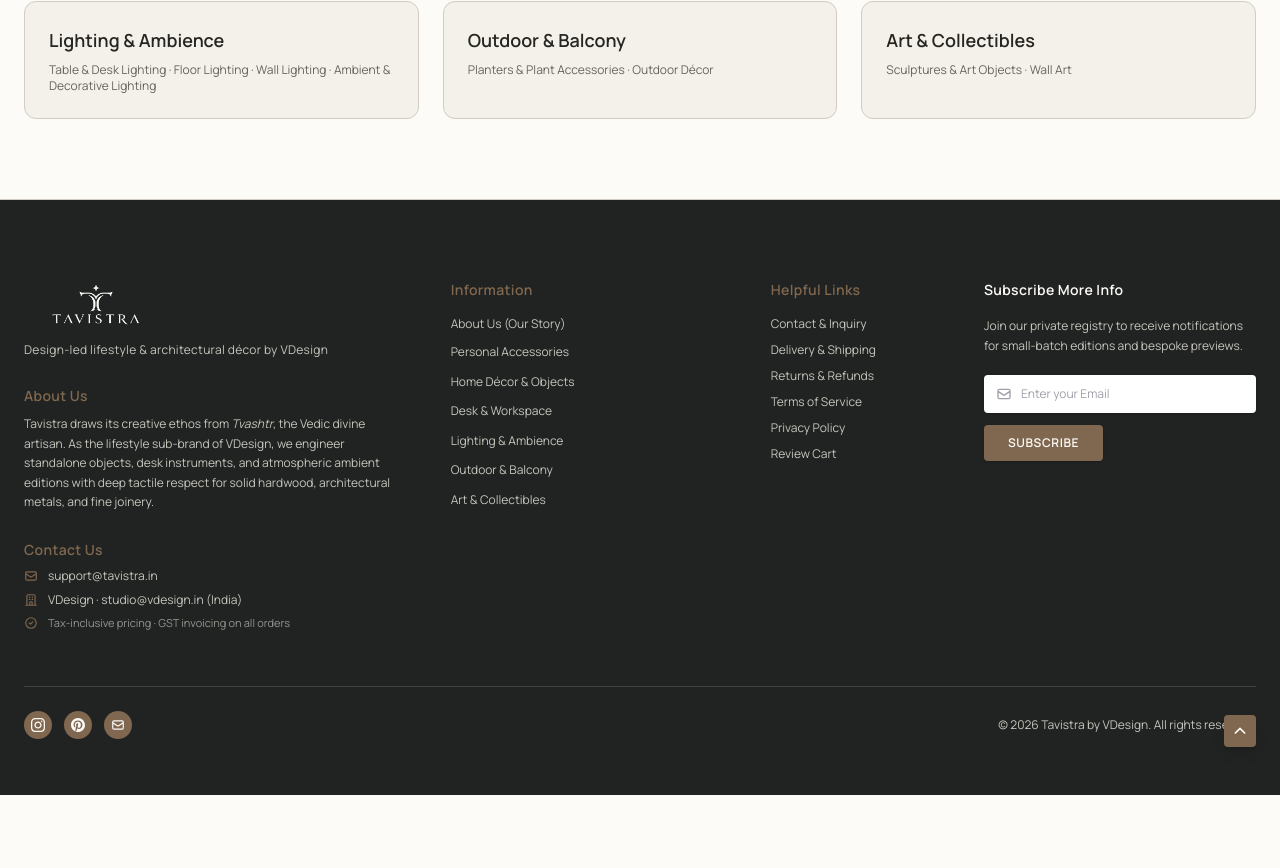
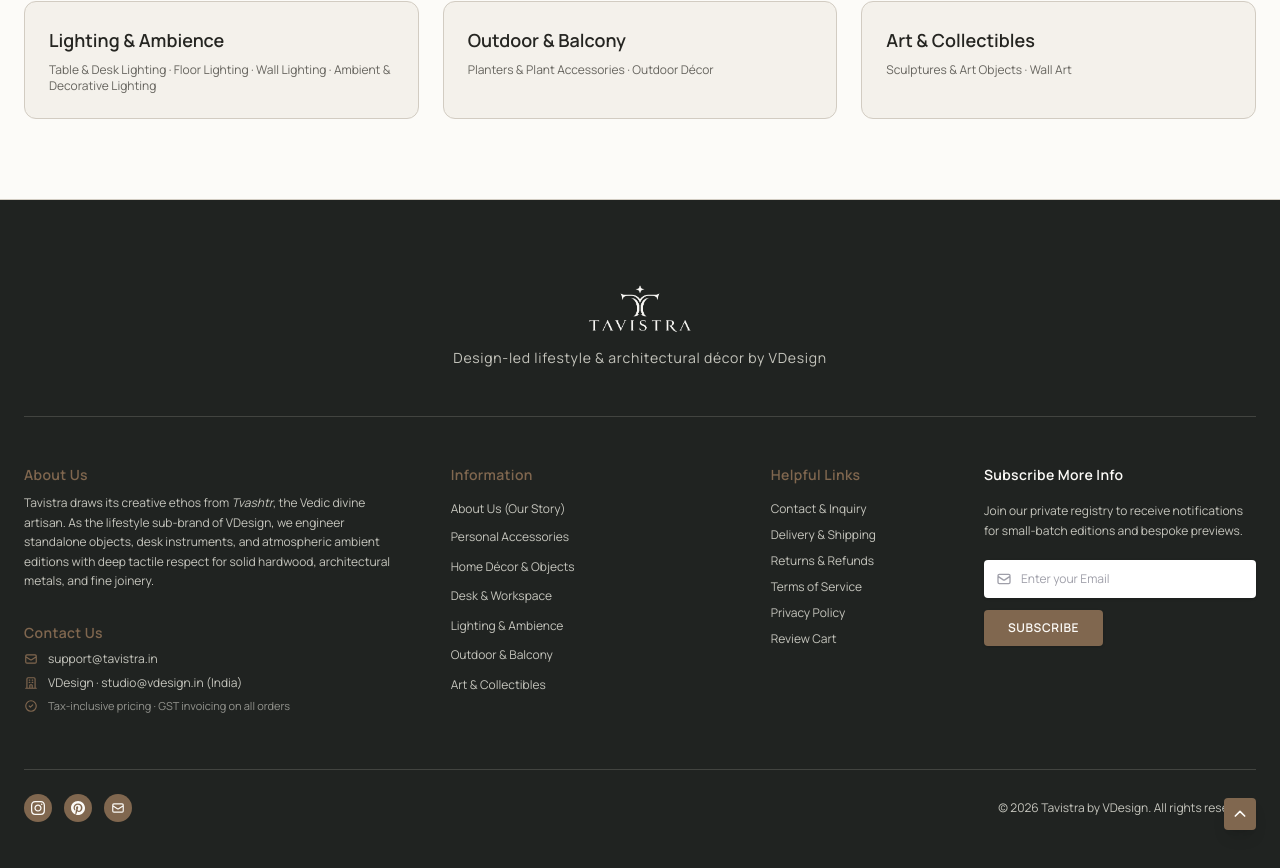
Before and after one commit to vsd9992/websiteTavistra, a Next.js app in the folder apps/storefront/: page / in a window 1280 px wide. Shown: the part 2569-3437 px from the top of the page. Before the commit the page ends 3364 px from the top, so only its background shows below. Built offline with nearby package versions, Linux system fonts and the light colour scheme.

Commit message:
feat(storefront): center brand block 1 and align content blocks 2, 3, 4 horizontally beneath it

```diff
--- a/apps/storefront/src/components/Footer.tsx
+++ b/apps/storefront/src/components/Footer.tsx
@@ -26,29 +26,29 @@ export function Footer() {
   return (
     <footer className="mt-auto border-t border-[var(--color-decorative-border)] bg-[var(--color-charcoal)] text-[var(--color-ivory)] relative">
       <div className="mx-auto max-w-7xl px-6 pt-16 pb-12 lg:pt-20 lg:pb-14">
-        {/* Main 4-Column Grid based on Reference Mockup */}
-        <div className="grid grid-cols-1 md:grid-cols-2 lg:grid-cols-12 gap-10 lg:gap-12 items-start">
-          {/* Column 1: Brand, Tagline, About Us & Contact Us (Span 4) */}
-          <div className="lg:col-span-4 space-y-6">
-            {/* Logo & Tagline */}
-            <div>
+        {/* Block 1: Centered Logo & Tagline */}
+        <div className="flex flex-col items-center justify-center text-center pb-12 border-b border-[var(--color-muted-dark)]/20">
           <Link href="/" className="inline-block transition-opacity hover:opacity-85">
             <Image
               src="/logo-full-light.png"
               alt="Tavistra by VDesign"
-                  width={240}
-                  height={80}
+              width={260}
+              height={86}
               priority={false}
-                  className="h-10 md:h-12 w-auto object-contain"
+              className="h-12 md:h-14 w-auto object-contain mx-auto"
             />
           </Link>
-              <p className="mt-2 text-xs text-[var(--color-muted-dark)] tracking-wide">
+          <p className="mt-3 text-xs md:text-sm text-[var(--color-muted-dark)] tracking-wider">
             Design-led lifestyle & architectural décor by VDesign
           </p>
         </div>
 
+        {/* Content Columns: Blocks 2, 3, 4 + Subscribe (All Top-Aligned) */}
+        <div className="pt-12 grid grid-cols-1 md:grid-cols-2 lg:grid-cols-12 gap-10 lg:gap-12 items-start">
+          {/* Block 2: About Us & Contact Us (Span 4) */}
+          <div className="lg:col-span-4 space-y-6">
             {/* About Us */}
-            <div className="space-y-2 pt-1">
+            <div className="space-y-2">
               <h4 className="text-sm font-semibold tracking-wide text-[var(--color-bronze)]">
                 About Us
               </h4>
@@ -58,7 +58,7 @@ export function Footer() {
             </div>
 
             {/* Contact Us */}
-            <div className="space-y-2 pt-1">
+            <div className="space-y-2 pt-2">
               <h4 className="text-sm font-semibold tracking-wide text-[var(--color-bronze)]">
                 Contact Us
               </h4>
@@ -87,7 +87,7 @@ export function Footer() {
             </div>
           </div>
 
-          {/* Column 2: Information / Catalogue (Span 3) */}
+          {/* Block 3: Information / Catalogue (Span 3) */}
           <div className="lg:col-span-3 space-y-4">
             <h4 className="text-sm font-semibold tracking-wide text-[var(--color-bronze)]">
               Information
@@ -111,7 +111,7 @@ export function Footer() {
             </ul>
           </div>
 
-          {/* Column 3: Helpful Links (Span 2) */}
+          {/* Block 4: Helpful Links (Span 2) */}
           <div className="lg:col-span-2 space-y-4">
             <h4 className="text-sm font-semibold tracking-wide text-[var(--color-bronze)]">
               Helpful Links
@@ -150,7 +150,7 @@ export function Footer() {
             </ul>
           </div>
 
-          {/* Column 4: Subscribe More Info (Span 3) */}
+          {/* Column: Subscribe More Info (Span 3) */}
           <div className="lg:col-span-3 space-y-4">
             <h4 className="text-sm font-semibold tracking-wide text-[var(--color-canvas)]">
               Subscribe More Info
@@ -188,7 +188,7 @@ export function Footer() {
 
         {/* Horizontal Divider Line */}
         <div className="mt-14 pt-6 border-t border-[var(--color-muted-dark)]/20 flex flex-col md:flex-row justify-between items-center gap-4">
-          {/* Social Icons in Bronze/Orange Circles */}
+          {/* Social Icons in Bronze Circles */}
           <div className="flex items-center gap-3">
             {/* Instagram */}
             <a
@@ -235,7 +235,7 @@ export function Footer() {
         </div>
       </div>
 
-      {/* Floating Scroll to Top Button matching Reference Mockup */}
+      {/* Floating Scroll to Top Button */}
       <button
         onClick={scrollToTop}
         aria-label="Scroll to top"
```
Lines whose indentation alone changed are shown as unchanged.
